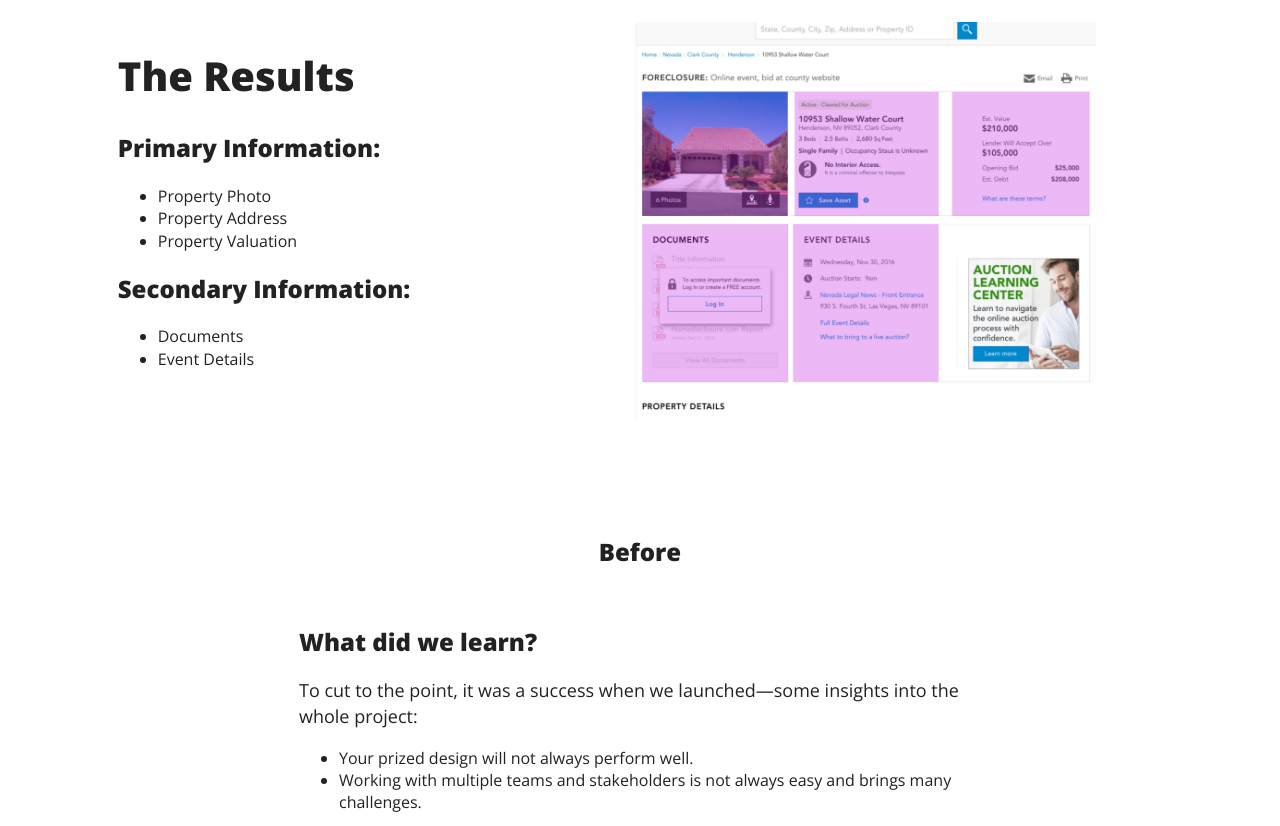
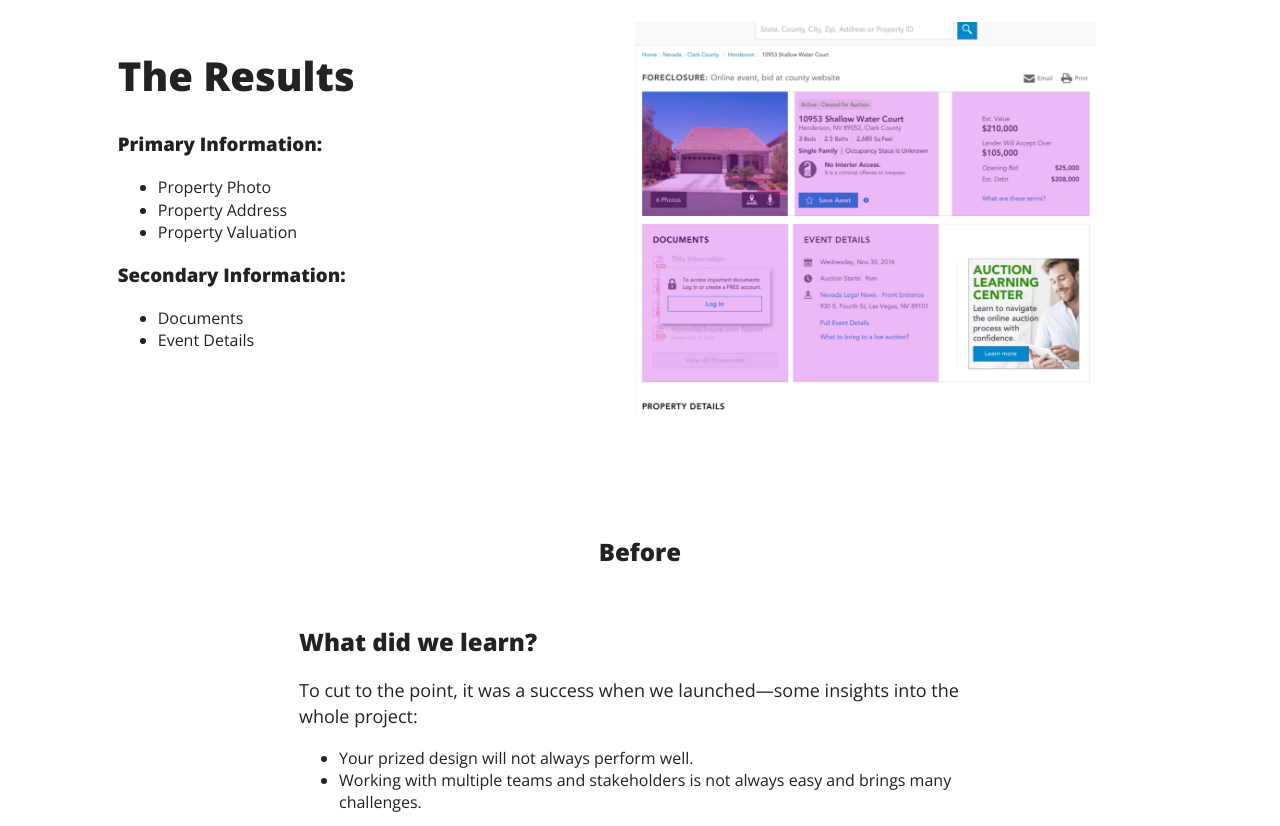
Before and after one commit to Macpro43/git-pages-portfolios, a website built with webpack: page auction-tps-page.html in a window 1280 px wide. Shown: the part 2940-3766 px from the top of the page. Built offline with nearby package versions, Linux system fonts and the light colour scheme.

Commit message:
Update auction-tps-page.html

```diff
--- a/auction-tps-page.html
+++ b/auction-tps-page.html
@@ -201,13 +201,13 @@
         <div class="col-5">
 
           <h1>The Results</h1>
-          <h2>Primary Information:</h2>
+          <h3>Primary Information:</h3>
           <ul>
           <li>Property Photo</li>
           <li>Property Address</li>
           <li>Property Valuation</li>
           </ul>
-          <h2>Secondary Information:</h2>
+          <h3>Secondary Information:</h3>
           <ul>
           <li>Documents</li>
           <li>Event Details</li>
```
